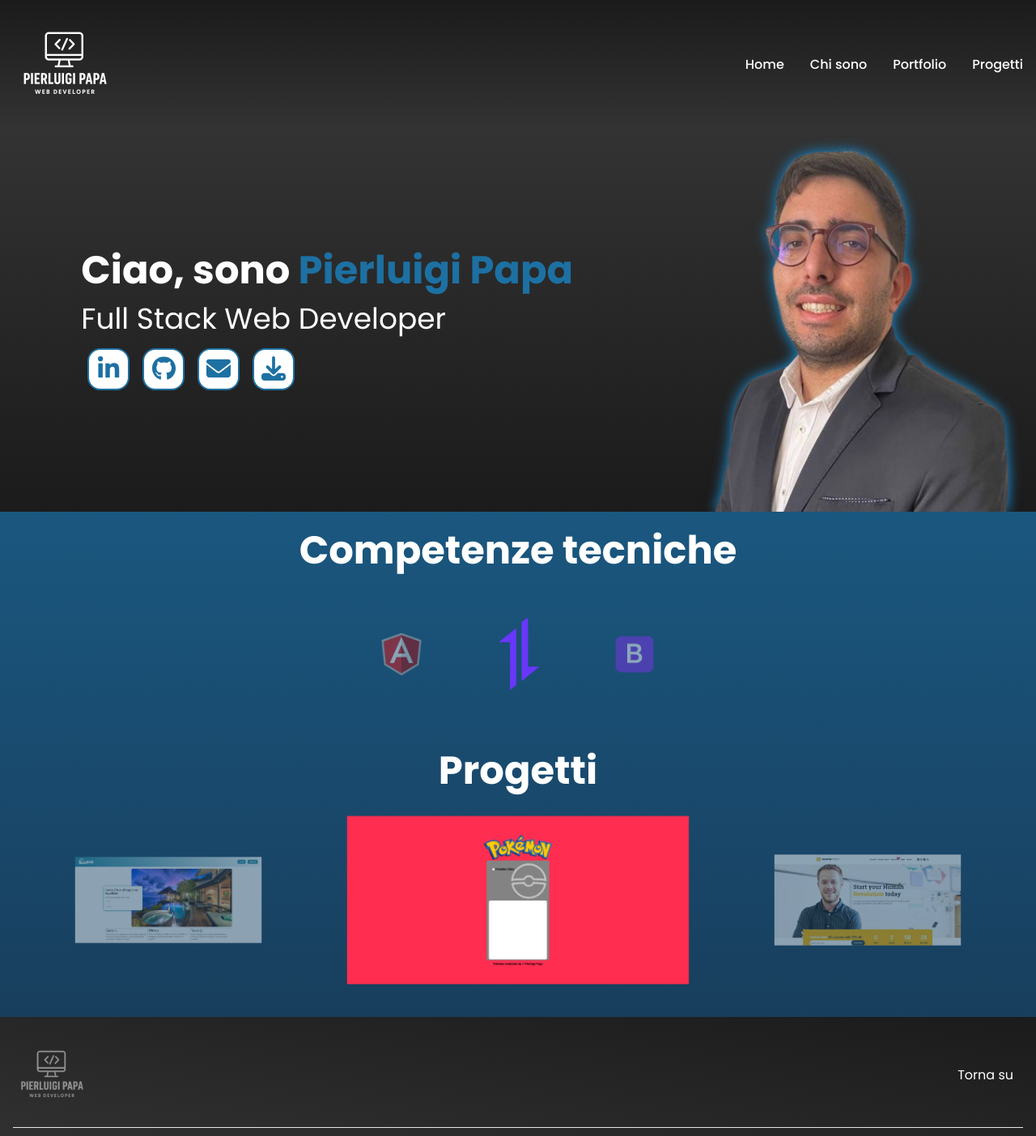
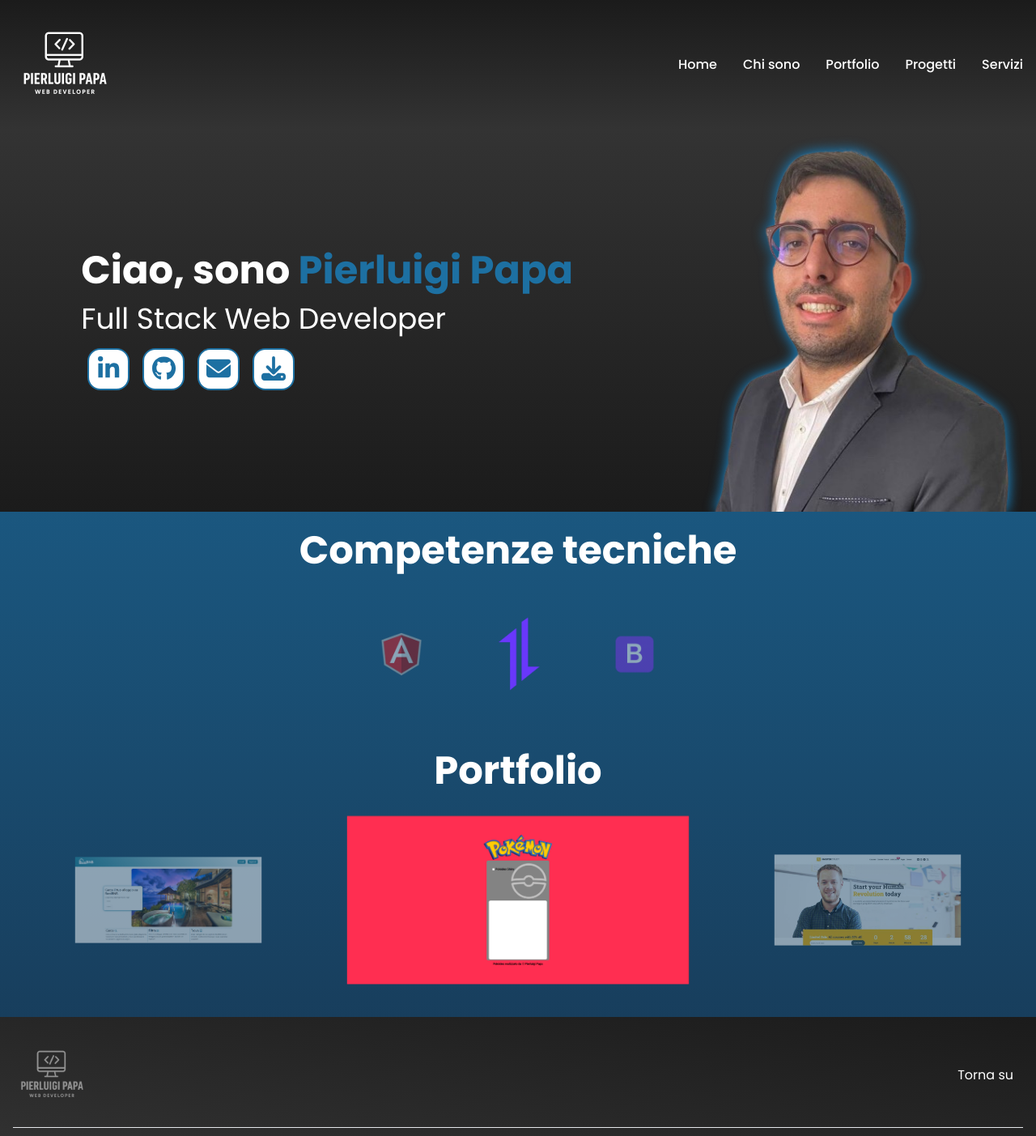
Before and after one commit to PierluigiPapa/proj-pier-portfolio, a React (Vite) app: page / in a window 1280 px wide. Shown: the top 1403 px of the page at 81% size. Built offline with nearby package versions, Linux system fonts and the light colour scheme.

Commit message:
feat: update logos; added new link on header fix: changed ProjectSection's title

```diff
--- a/src/components/Header.tsx
+++ b/src/components/Header.tsx
@@ -45,6 +45,11 @@
                     Progetti
                   </Link>
                 </li>
+                <li>
+                  <Link to="/servizi" className="block px-4 py-2 hover:text-celeste active:text-celeste transition-colors duration-300 ease-in-out transform">
+                    Servizi
+                  </Link>
+                </li>
               </ul>
             </div>
           )}
@@ -72,6 +77,11 @@
                 Progetti
               </Link>
             </li>
+            <li>
+              <Link to="/progetti" className="block py-2 px-3 text-white hover:bg-gray-100 md:hover:bg-transparent md:border-0 md:hover:text-celeste transition-colors duration-300 ease-in-out transform md:p-0">
+                Servizi
+              </Link>
+            </li>
           </ul>
         </div>
       </div>
--- a/src/components/ProjectSection.tsx
+++ b/src/components/ProjectSection.tsx
@@ -19,7 +19,7 @@
         <>
             <section className="w-full relative flex flex-col items-center md:my-4 mb-4">
                 <h1 className="text-white text-3xl whitespace-nowrap md:text-5xl text-center font-bold md:my-2 my-4">
-                    Progetti
+                    Portfolio
                 </h1>
 
                 <div className="flex justify-center items-center md:hidden h-40 overflow-hidden">
```
Also changed, not shown: src/assets/images/logos/Java.png, src/assets/images/logos/JavaScript.png.
